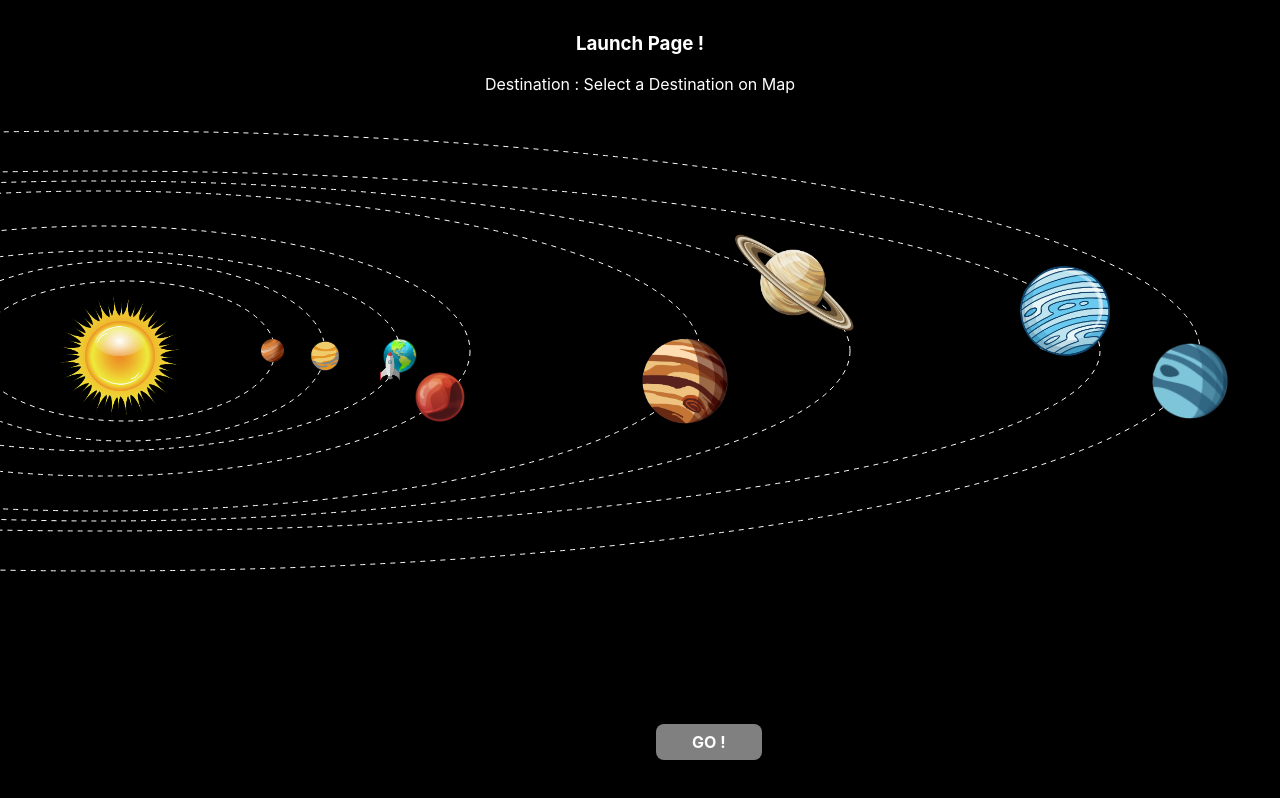
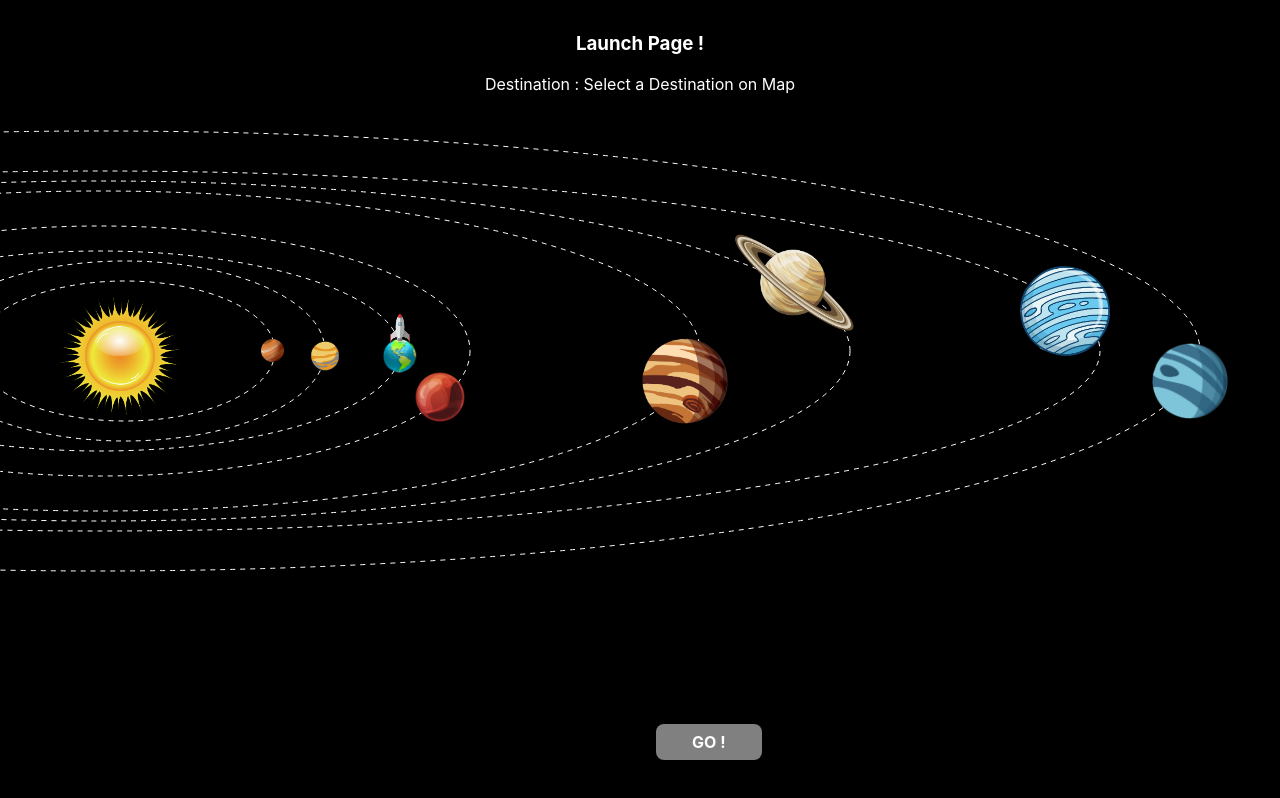
Before and after one commit to anshuman2051/brahmandaApp, a React (Create React App) app: page /launch in a window 1280 px wide. Built offline with nearby package versions, Linux system fonts and the light colour scheme.

Commit message:
added rocket animation

```diff
--- a/src/containers/launch/Launch.js
+++ b/src/containers/launch/Launch.js
@@ -88,26 +88,52 @@ class Launch extends React.Component{
             }
 
         ],
-        destination : null
+        destination : null,
     }
 
 
     componentDidMount = ()=>{
         this.setState({ data : this.props?.location?.state});
-        this.rocketTween = new TimelineLite({ paused:true }).to(this.rocketRef?.current, 2 , {x : "100"});
-        // this.rocketTween
-        //     .to(this.rocketRef, 2 , {display : "none"});
+
     }
+
+    handleRocketMotion = (path, reset=false)=>{
+        if( reset){
+            this.rocketTween = new TimelineLite({ paused:true })
+            .to(this.rocketRef?.current, 0 , {x : "0", y: "0"})
+            this.rocketTween.play();
+            return;
+        }
+        this.rocketTween = new TimelineLite({ paused:true })
+            .to(this.rocketRef?.current, 1 , {x : path.x1, y: path.y1, rotate:90})
+            .to(this.rocketRef?.current, 1 , {x : path.x2, y: path.y2, rotate:0, onComplete : ()=>{ this.setState({destination : null})}});
+        this.rocketTween.play();
+    }
+
 
     render(){
 
         let destination = this.state.destination;
         let width = null;
-        let height = null
+        let height = null;
+        let x = 400,y = 230,x1 ,x2,y1,y2;
+        let rocketPath = null;
         if( destination){
             width = +destination.width?.slice(0,destination.width?.length-2);
             height = +destination.height?.slice(0,destination.height?.length-2);
+            x1 = (Math.floor(+destination?.x + 380)/2)
+            y1 =  Math.max(+destination?.y , 210) - (100 + 1.6* width)
+            x2 = +destination?.x + width/2;
+            y2 = +destination?.y + height/2;
+
+            rocketPath = {
+                x1 :x1-x,
+                y1: (y1-y)/2.7,
+                x2: x2-x,
+                y2: y2-y
+            }
         }
+
 
         return(
             <div className={classes.container}>
@@ -148,7 +174,7 @@ class Launch extends React.Component{
                     {
                         destination ?
                                 <path
-                                    d={`M${400 },${230} C${400},${230} ${(Math.floor(+destination?.x + 380)/2)},${  Math.max(+destination?.y , 210) - (100 + 1.6* width)}  ${+destination?.x + width/2},${+destination?.y + height/2}`}
+                                    d={`M${x },${y} C${x},${y} ${x1},${y1}  ${x2},${y2}`}
                                     className={classes.route}/>
                             :
                                 null
@@ -162,23 +188,27 @@ class Launch extends React.Component{
                                         y={planet?.y}
                                         height={planet?.height}
                                         width={planet?.width}
-                                        onClick={()=> this.setState({destination : planet})}
+                                        onClick={()=> this.setState(
+                                                {destination : planet}
+                                                ,()=>this.handleRocketMotion(null, true)
+                                                )}
                                         style={{cursor:"pointer"}}
                                     />
                         })
                     }
-                    {
-                        // rocket
-                        destination || true?
-                            <image x="380" y = "210" width="20px" height="60px" href={require('../../res/rocket.png')} ref={this.rocketRef} />
-                        :
-                            null
-                    }
+
+                <image x="390" y = "172" width="20px" height="60px" href={require('../../res/rocket.png')} ref={this.rocketRef} />
 
                 </svg>
                 <center
                     className={classes.launchBtn + ( destination ? "" :  (" "+ classes.disabled))}
-                    onClick={()=>this.rocketTween?.play()}
+                    onClick={()=> destination ?
+                                        this.handleRocketMotion(
+                                            rocketPath
+                                        )
+                                    :
+                                        null
+                                }
                 >
                     GO !
                 </center>
```
